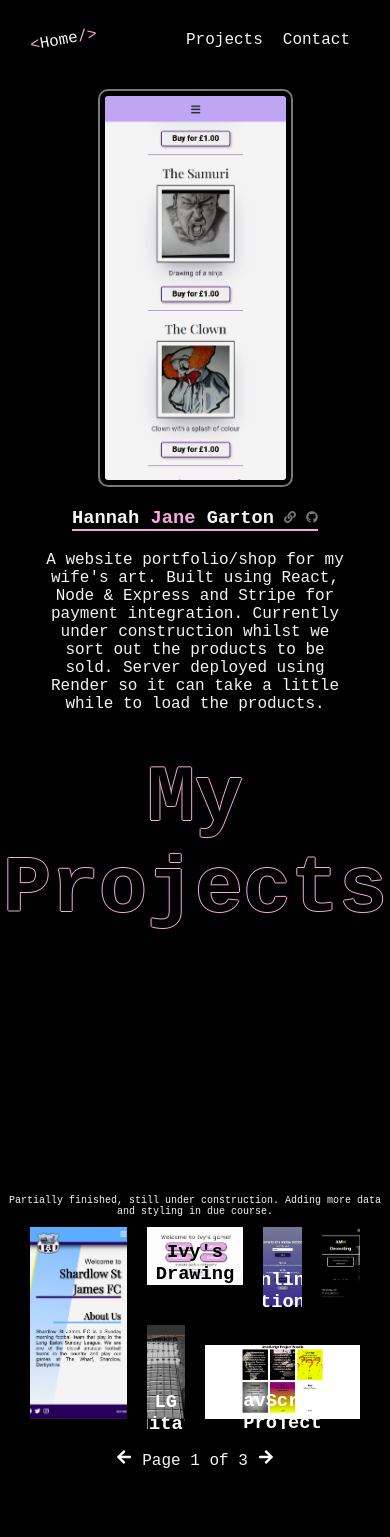
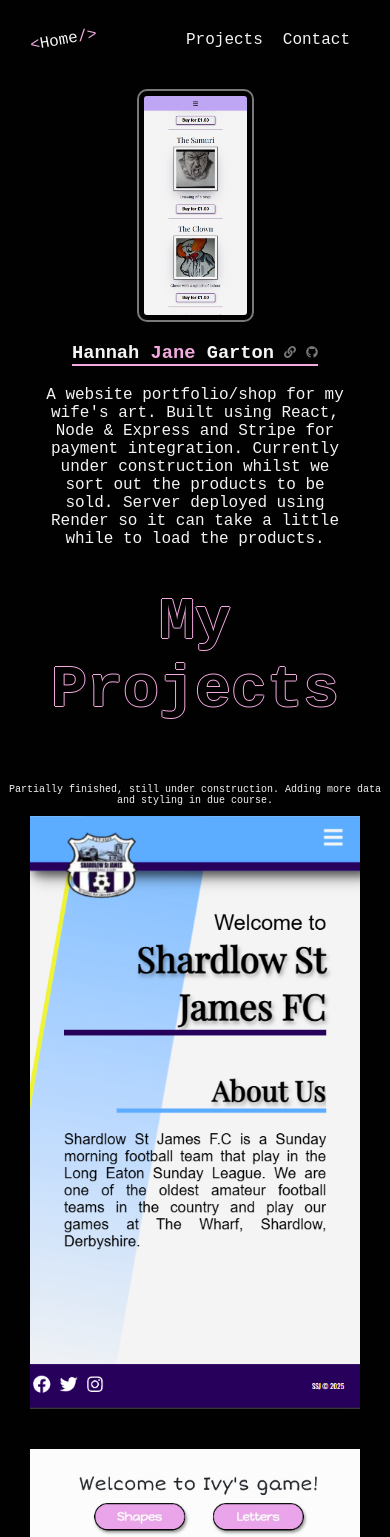
Before and after one commit to paulg44/portfolio_one, a React (Create React App) app in the folder my-portfolio/: page /projects in a window 390 px wide. Shown: the top 1537 px of the page. Built offline with nearby package versions, Linux system fonts and the light colour scheme; a web font is replaced by a local one.

Commit message:
make projects page look better on mobile

```diff
--- a/my-portfolio/src/Pages/Projects/Projects.css
+++ b/my-portfolio/src/Pages/Projects/Projects.css
@@ -337,7 +337,7 @@
 }
 
 /* Media Queries */
-@media (max-width: 1200px) {
+@media (max-width: 650px) {
   .projects {
     display: block;
     margin: 0;
@@ -354,7 +354,7 @@
   }
 
   .projects img {
-    width: 50%;
+    width: 30%;
     margin: 10px 0;
     animation: fade-in 1s ease-in;
   }
@@ -369,20 +369,22 @@
 
   .middle-section h2 {
     transform: rotate(0deg);
+    font-size: 60px;
+    text-align: center;
     margin: 0;
     animation: fade-in 4s ease-in;
   }
 
   .right-section {
     margin: 0;
-    margin-top: 260px;
-    margin-bottom: 300px;
+    margin-top: 60px;
+    margin-bottom: 30px;
   }
 
   .left-section,
   .middle-section {
     width: fit-content;
-    margin: 30px 0;
+    margin: 30px 0 0;
   }
 
   .right-section {
@@ -390,10 +392,37 @@
   }
   .right-container {
     margin: 0 30px;
-  }
 
-  .inner-project-container {
-    flex-direction: column;
+    .inner-project-container {
+      /* height: 80vh; */
+
+      .projectCard {
+        &.cardone {
+          grid-column: span 6;
+          grid-row: span 8;
+        }
+        &.cardtwo {
+          grid-column: span 6;
+          grid-row: span 3;
+        }
+        &.cardthree {
+          grid-column: span 3;
+          grid-row: span 3;
+        }
+        &.cardfour {
+          grid-column: span 3;
+          grid-row: span 2;
+        }
+        &.cardfive {
+          grid-column: span 6;
+          grid-row: span 2;
+        }
+        &.cardsix {
+          grid-column: span 6;
+          grid-row: span 2;
+        }
+      }
+    }
   }
 
   .individual-project h3 {
```
